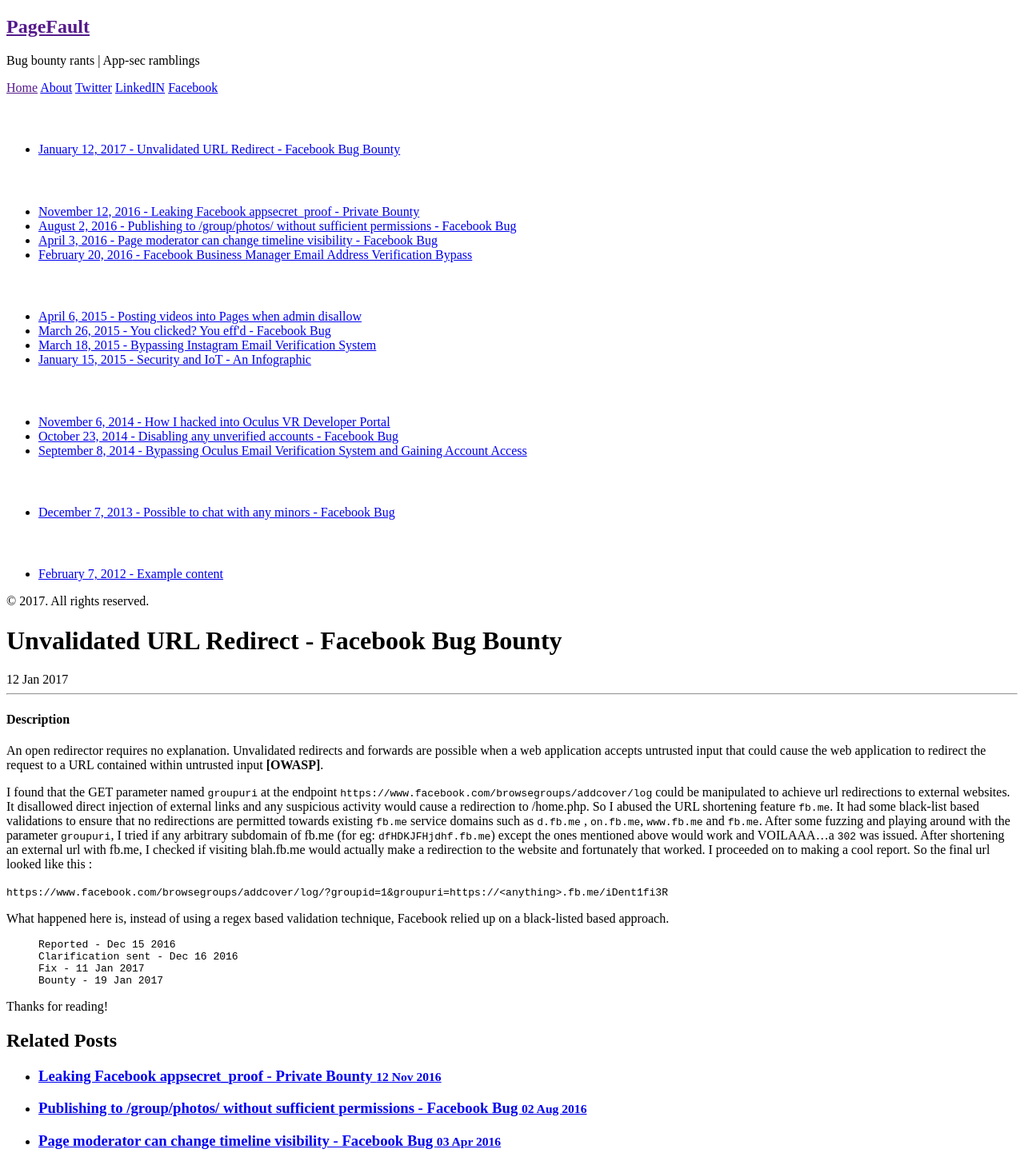
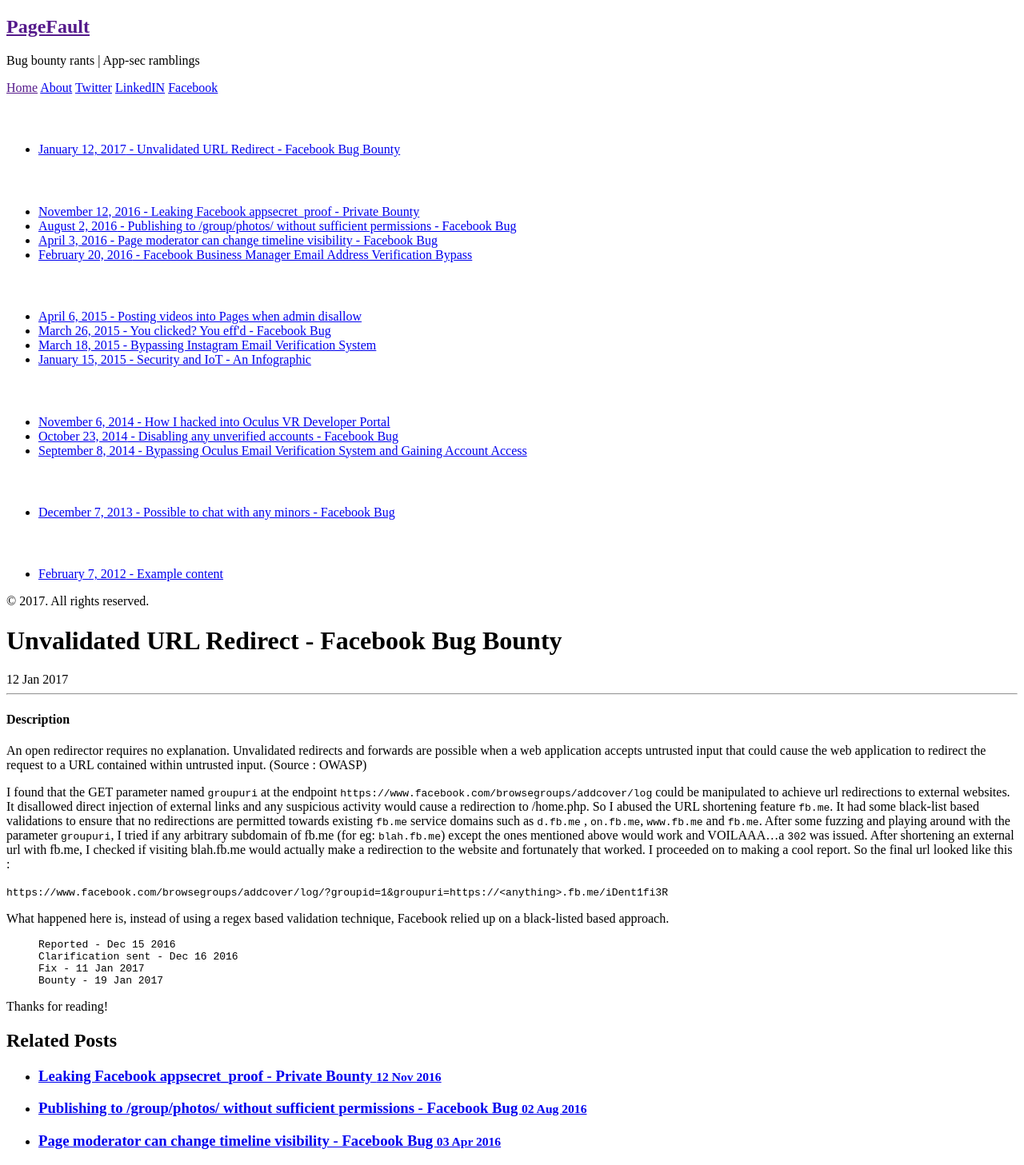
Before and after one commit to sahadnk72/sahadnk72.github.io, a Jekyll site: the page built from _posts/2017-01-12-fb-open-redirect.md, in a window 1280 px wide. Shown: the whole page at 80% size. Built offline with Jekyll 4.4.1, drawn with Linux system fonts in a browser that asks for light colours.

Commit message:
Update 2017-01-12-fb-open-redirect.md

```diff
--- a/_posts/2017-01-12-fb-open-redirect.md
+++ b/_posts/2017-01-12-fb-open-redirect.md
@@ -8,13 +8,14 @@ title: Unvalidated URL Redirect - Facebook Bug Bounty
 #### Description
 
 An open redirector requires no explanation. Unvalidated redirects and forwards are possible when a web application
-accepts untrusted input that could cause the web application to redirect the request to a URL contained within untrusted input <b>[OWASP]</b>.
+accepts untrusted input that could cause the web application to redirect the request to a URL contained within untrusted input.
+(Source : OWASP)
 
 I found that the GET parameter named `groupuri` at the endpoint `https://www.facebook.com/browsegroups/addcover/log` could be manipulated to achieve
 url redirections to external websites. It disallowed direct injection of external links and any suspicious activity would cause a redirection to /home.php.
 So I abused the URL shortening feature `fb.me`. It had some black-list based validations to ensure that no redirections are permitted towards existing `fb.me` service domains
 such as `d.fb.me` , `on.fb.me`, `www.fb.me` and `fb.me`.
-After some fuzzing and playing around with the parameter `groupuri`, I tried if any arbitrary subdomain of fb.me (for eg: `dfHDKJFHjdhf.fb.me`) except the ones mentioned above would work and VOILAAA...a `302` was issued.
+After some fuzzing and playing around with the parameter `groupuri`, I tried if any arbitrary subdomain of fb.me (for eg: `blah.fb.me`) except the ones mentioned above would work and VOILAAA...a `302` was issued.
 After shortening an external url with fb.me, I checked if visiting blah.fb.me would actually make a redirection to the website and fortunately that worked. I proceeded on to making a cool report. So the final url looked like this :
 
 
```
